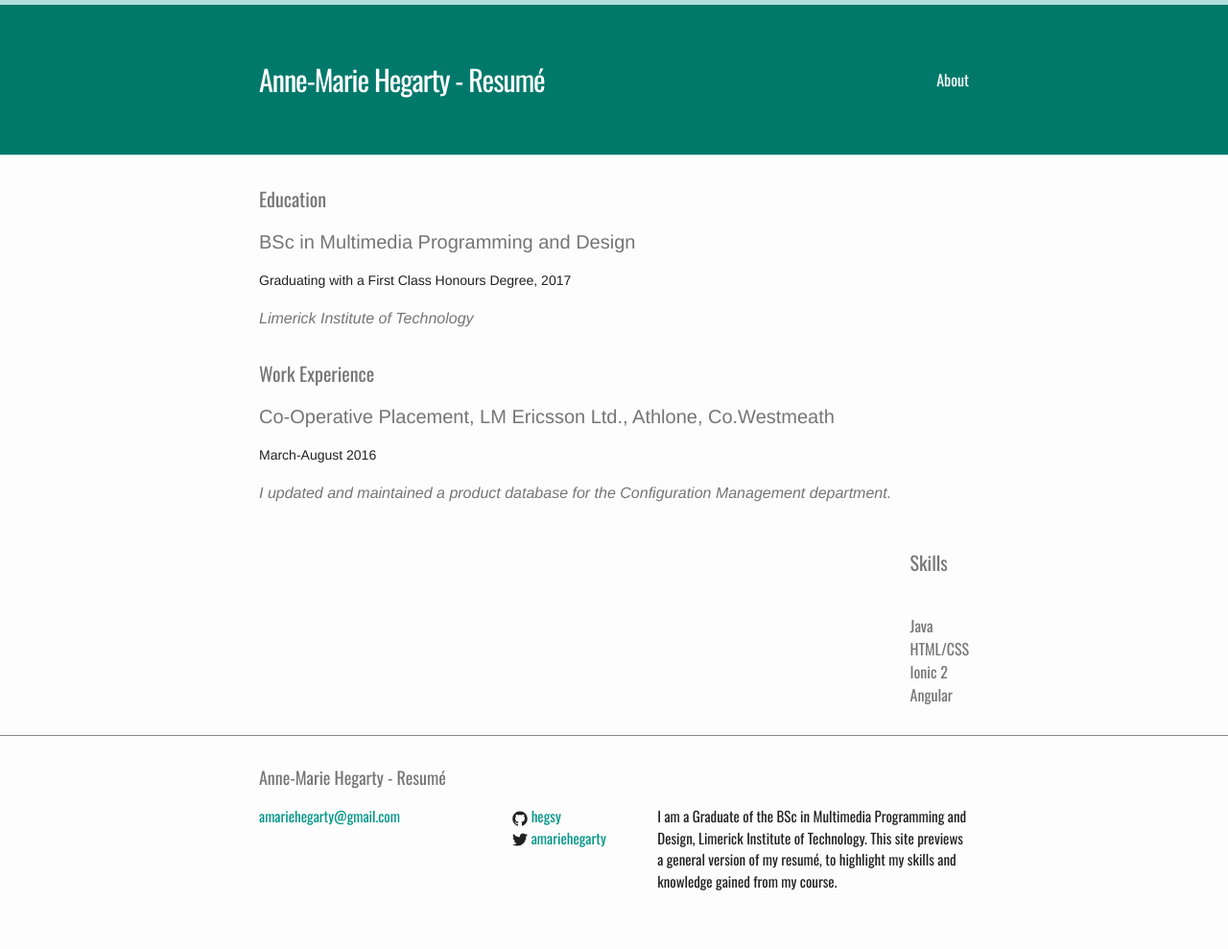
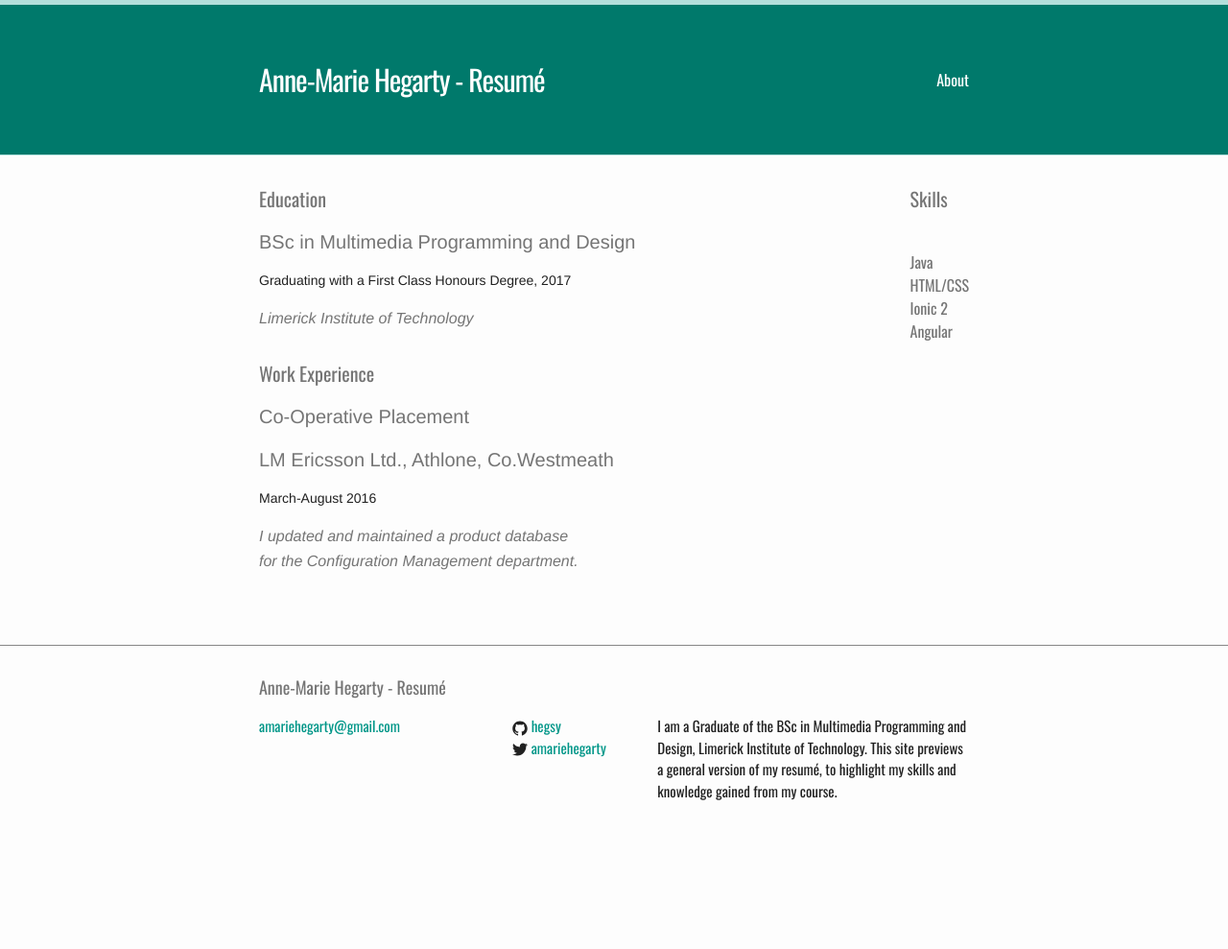
Before and after one commit to hegsy/hegsy.github.io, a Jekyll site: the page built from index.html, in a window 1280 px wide. Shown: the whole page at 96% size. Built offline with Jekyll 4.4.1, drawn with Linux system fonts in a browser that asks for light colours; after the commit the page ends 900 px from its top, so only the background shows below that.

Commit message:
fixing text

```diff
--- a/index.html
+++ b/index.html
@@ -30,9 +30,10 @@ layout: default
 
 
         <li>
-          <h2 class="post-main">Co-Operative Placement, LM Ericsson Ltd., Athlone, Co.Westmeath</h2>
+          <h2 class="post-main">Co-Operative Placement</h2>
+          <h2 class="post-main">LM Ericsson Ltd., Athlone, Co.Westmeath</h2>
           <p class="post-meta">March-August 2016</p>
-          <span class="post-info">I updated and maintained a product database for the Configuration Management department.</span>
+          <span class="post-info">I updated and maintained a product database <br>for the Configuration Management department.</span>
         </li>
 
 
```
